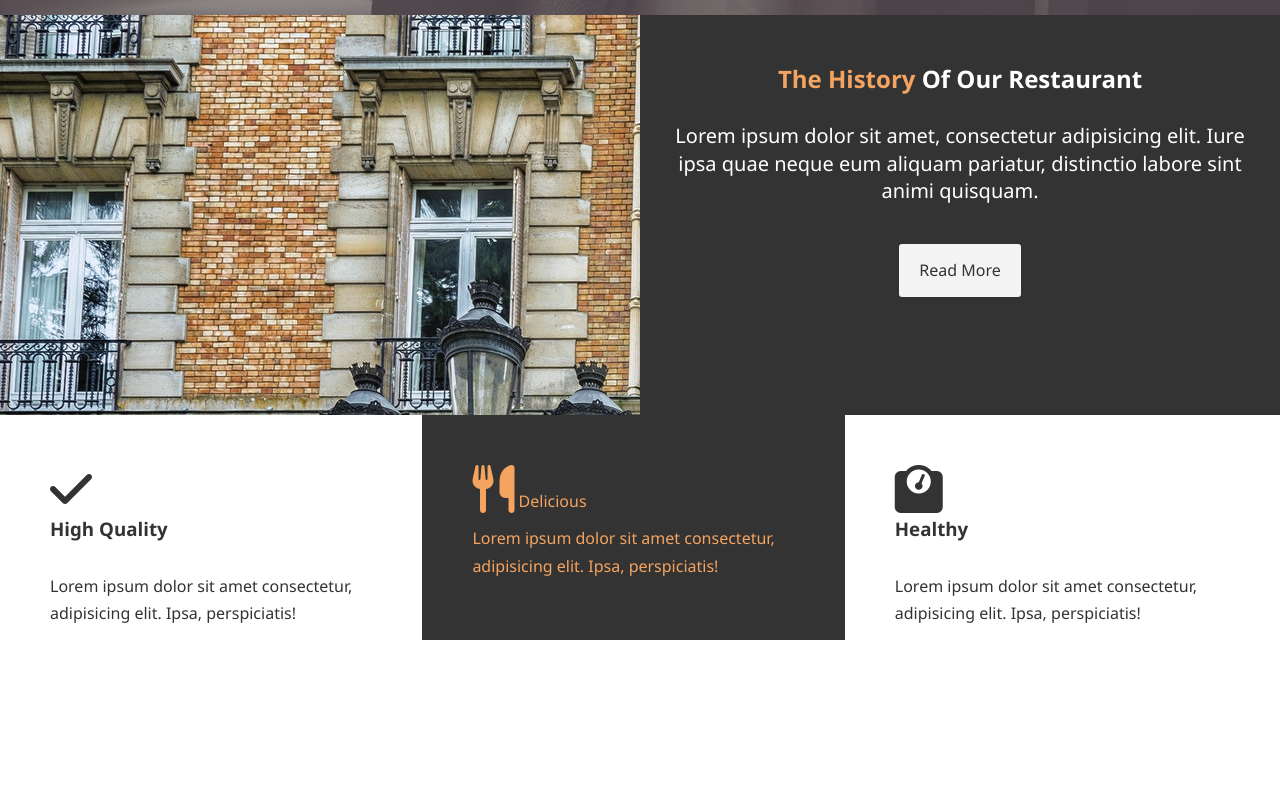
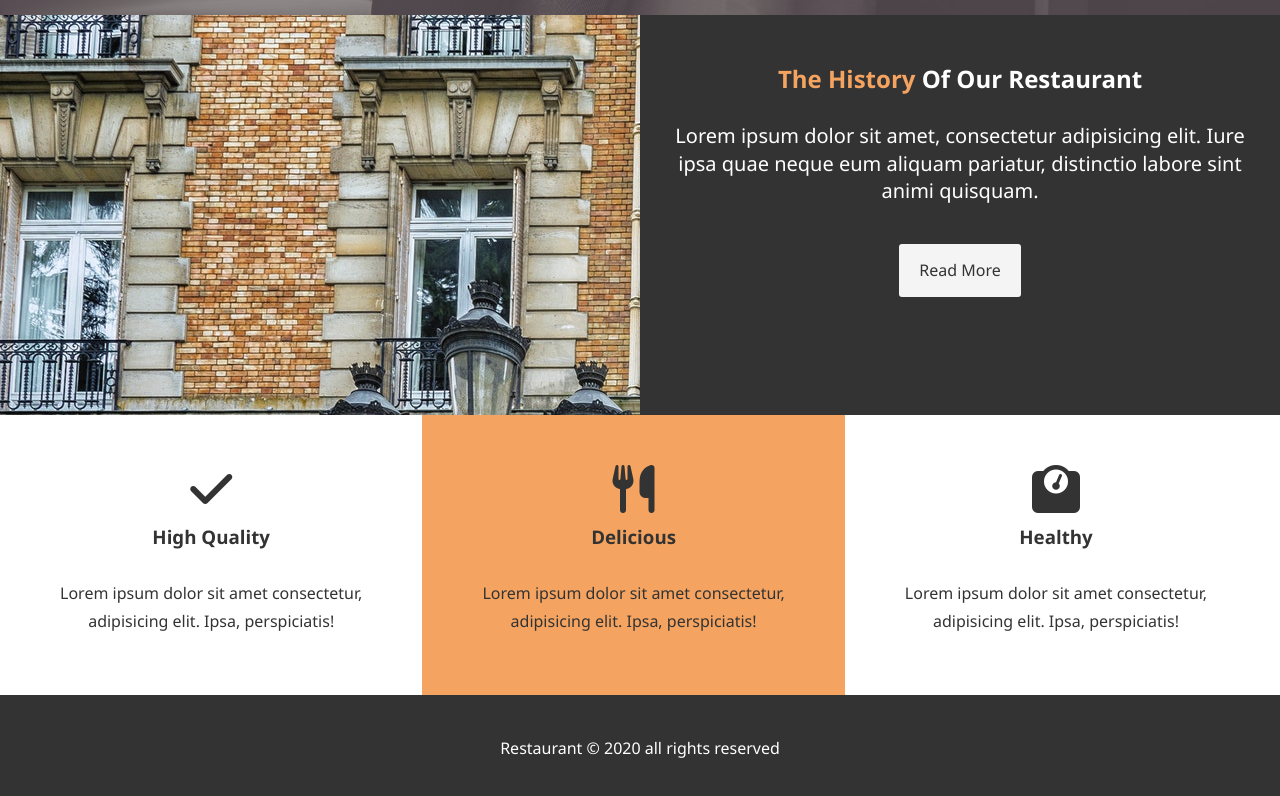
Before and after one commit to ahmyasser/Static-Pages, a plain HTML site: page resturant/index.html in a window 1280 px wide. Shown: the part 652-1448 px from the top of the page. Before the commit the page ends 1339 px from the top, so only its background shows below. Drawn offline with Linux system fonts and the light colour scheme.

Commit message:
restaurant home page

```diff
--- a/resturant/css/style.css
+++ b/resturant/css/style.css
@@ -80,8 +80,8 @@ p {
 }
 
 .bg-primary {
-    background: #333;
-    color: sandybrown;
+    background: sandybrown;
+    color: #333;
 }
 
 .clr {
@@ -175,7 +175,18 @@ p {
 
 .box {
     padding: 50px;
-    align-content: center;
+    text-align: center;
     float: left;
     width: 33%;
 }
+
+.box i {
+    margin-bottom: 10px;
+}
+
+#main-footer {
+    background-color: #333;
+    text-align: center;
+    padding: 30px;
+    color: #fff;
+}
--- a/resturant/index.html
+++ b/resturant/index.html
@@ -61,9 +61,10 @@
         </div>
         <div class="box bg-primary">
             <i class="fas fa-utensils fa-3x"></i>
+            <h3>
+                Delicious
             </h3>
-            Delicious
-            </h3>
+
             <p>
                 Lorem ipsum dolor sit amet consectetur, adipisicing elit. Ipsa, perspiciatis!
             </p>
@@ -79,8 +80,8 @@
         </div>
     </section>
     <div class="clr"></div>
-    <footer>
-
+    <footer id="main-footer">
+        <p>Restaurant &copy; 2020 all rights reserved</p>
     </footer>
 
 </body>
```
